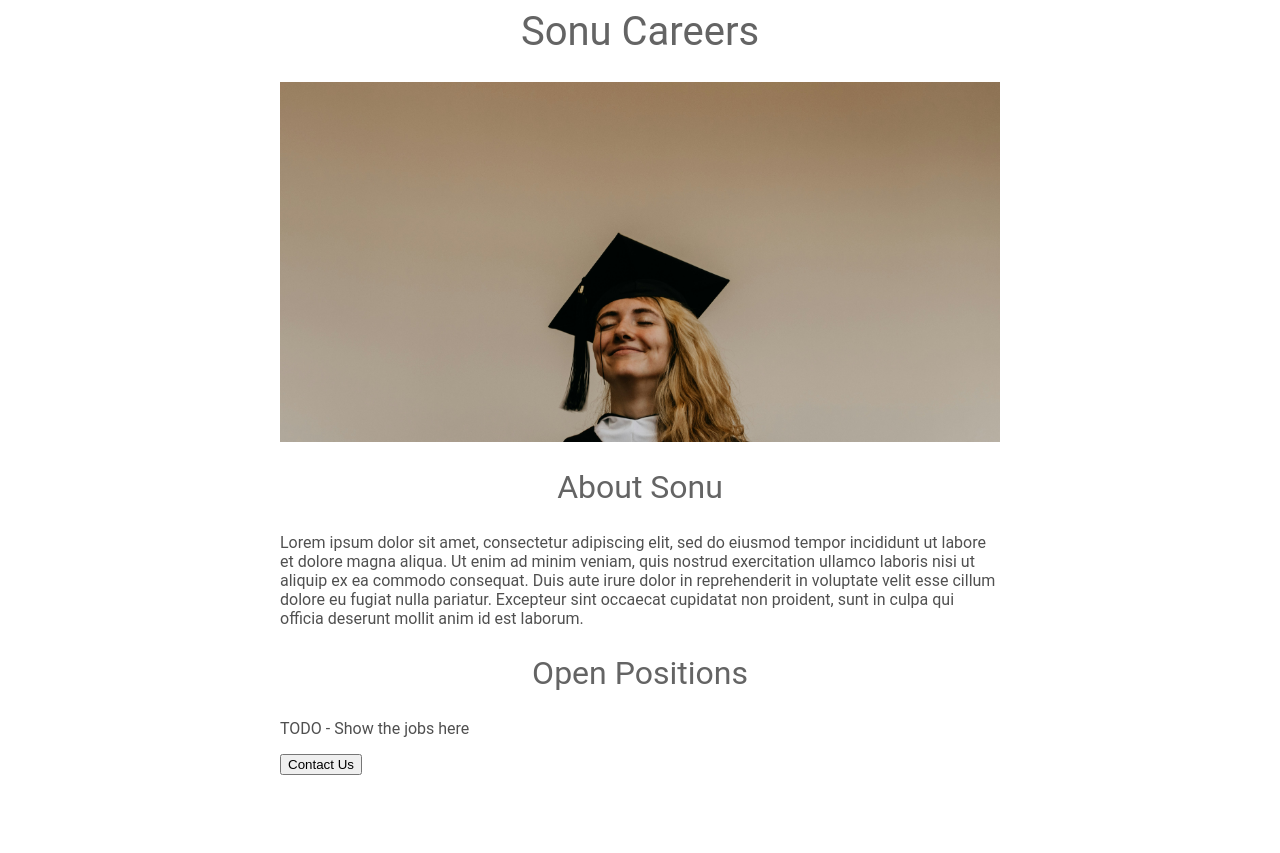
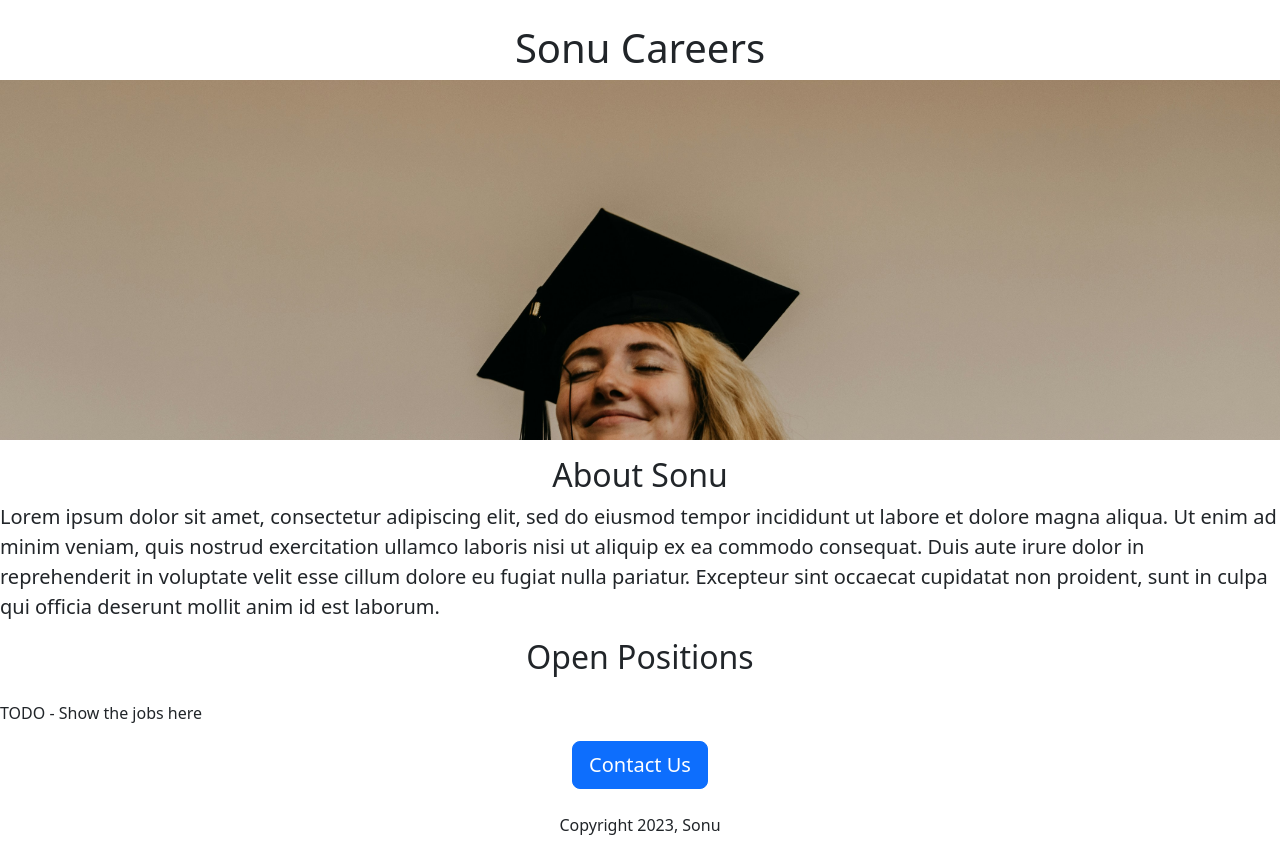
Before and after one commit to sonusingh10/js1-carrers-website, a Flask app: page / in a window 1280 px wide. Before the commit the page ends 775 px from the top, so only its background shows below. Run offline with Flask 3, Linux system fonts and the light colour scheme.

Commit message:
Add+bootstap

```diff
--- a/templates/home.html
+++ b/templates/home.html
@@ -2,49 +2,33 @@
 <html>
   <head>
     <title>Sonu Careers</title>
+    <meta charset="utf-8">
+    <meta name="viewport" content="width=device-width, initial-scale=1">
+    <link href="https://cdn.jsdelivr.net/npm/bootstrap@5.3.3/dist/css/bootstrap.min.css" rel="stylesheet" integrity="sha384-QWTKZyjpPEjISv5WaRU9OFeRpok6YctnYmDr5pNlyT2bRjXh0JMhjY6hW+ALEwIH" crossorigin="anonymous">
     <style>
-      h1 {
-        font-size: 40px;
-        font-family: Roboto;
-        font-weight:normal;
-        color: rgb(100,100,100);
-        text-align:center
+      #banner{
+        height: 360px;
+        width: 100%;
+        object-fit: cover;
+        margin-bottom: 16px;
       }
-      #banner {
-        width: 100%;
-        height: 360px;
-        object-fit:cover;
-      }
-      h2 {
-        font-family: Roboto;
-        font-size: 32px;
-        color: rgb(100,100,100);
-        text-align:center;
-        font-weight:normal;
-      }
-      .bodytext {
-        font-family: Roboto;
-        color: rgb(80,80,80);
+    </style>
 
-      }
-      #container {
-        max-width: 720px;
-        margin: 0 auto;
-      }
-
-    </style>
   </head>
   <body>
-    <div id= "container">
-    <h1> Sonu Careers </h1>
-    <img id="banner" src="https://36c71f86-9582-4770-b0f9-2a4c02fd1504-00-e4pvhkysqevk.spock.replit.dev/static/banner.jpg" height="320">
-    <h2> About Sonu </h2>
-    <p class="bodytext">Lorem ipsum dolor sit amet, consectetur adipiscing elit, sed do eiusmod tempor incididunt ut labore et dolore magna aliqua. Ut enim ad minim veniam, quis nostrud exercitation ullamco laboris nisi ut aliquip ex ea commodo consequat. Duis aute irure dolor in reprehenderit in voluptate velit esse cillum dolore eu fugiat nulla pariatur. Excepteur sint occaecat cupidatat non proident, sunt in culpa qui officia deserunt mollit anim id est laborum.
+    <div class= "containter"">
+    <h1 class="text-center mt-2 mt-4"> Sonu Careers </h1>
+    <img class="img-fluid" id="banner" src="https://36c71f86-9582-4770-b0f9-2a4c02fd1504-00-e4pvhkysqevk.spock.replit.dev/static/banner.jpg" height="320">
+
+    <h2 class="text-center"> About Sonu </h2>
+    <p class="lead">
+      Lorem ipsum dolor sit amet, consectetur adipiscing elit, sed do eiusmod tempor incididunt ut labore et dolore magna aliqua. Ut enim ad minim veniam, quis nostrud exercitation ullamco laboris nisi ut aliquip ex ea commodo consequat. Duis aute irure dolor in reprehenderit in voluptate velit esse cillum dolore eu fugiat nulla pariatur. Excepteur sint occaecat cupidatat non proident, sunt in culpa qui officia deserunt mollit anim id est laborum.
     </p>
-    <h2> Open Positions </h2>
-    <p class="bodytext">TODO - Show the jobs here</p>
-    <div> <style="text-align:center;">
-    <button>Contact Us</button>
+    <h2 class="text-center mt-2 mb-4"> Open Positions </h2>
+    <p >TODO - Show the jobs here</p>
+    <div class="text-center">
+    <button class="btn btn-primary btn-lg">Contact Us</button>
+      <p class="mt-4"> Copyright 2023, Sonu</p>
       </div>
     </div>
   </body>
```
